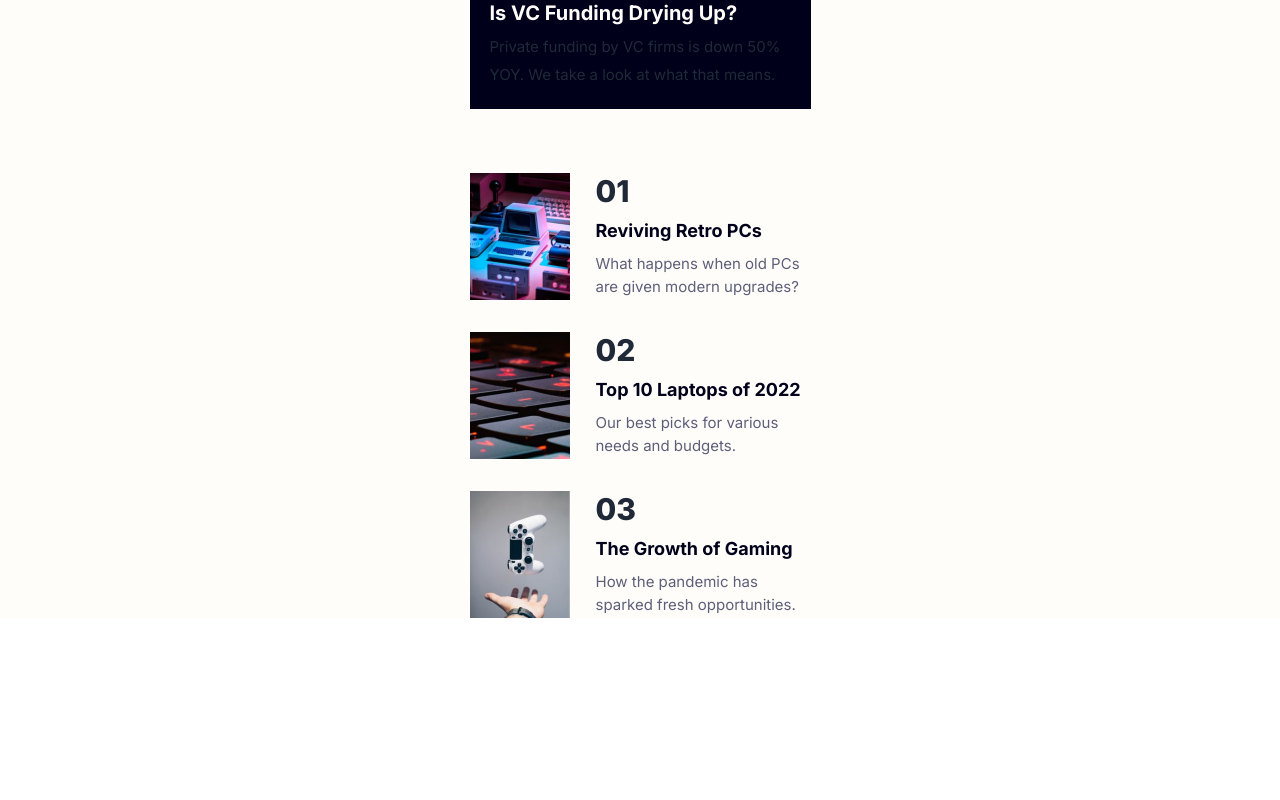
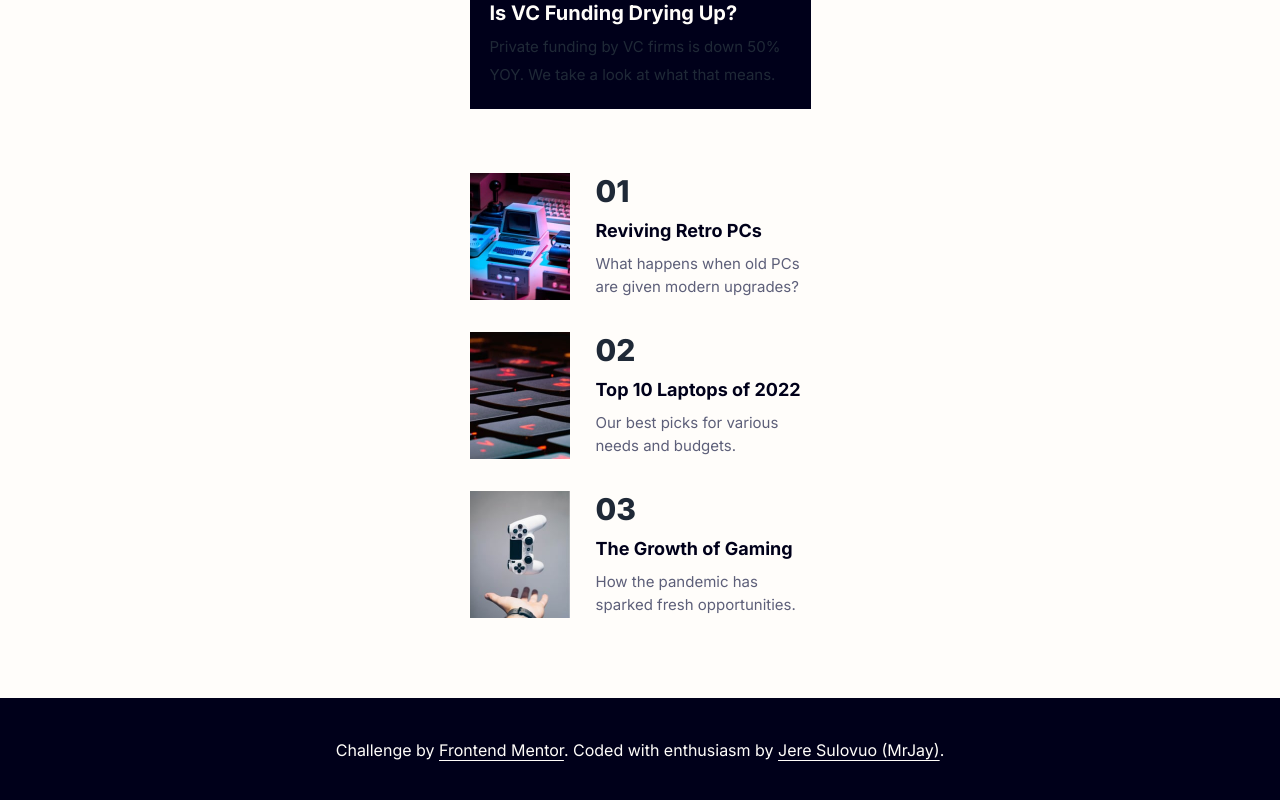
Before and after one commit to chungvuiloong/news-landing-page, a Next.js app: page / in a window 1280 px wide. Shown: the part 1170-1970 px from the top of the page. Before the commit the page ends 1788 px from the top, so only its background shows below. Built offline with nearby package versions, Linux system fonts and the light colour scheme.

Commit message:
Added footer and pb.

```diff
--- a/src/app/page.tsx
+++ b/src/app/page.tsx
@@ -1,3 +1,4 @@
+import Footer from '@/components/Footer'
 import HeadLineImage from '@/components/HeadLineImage'
 import Headline from '@/components/Headline'
 import Nav from '@/components/Nav'
@@ -10,13 +11,14 @@ export default function Home() {
     <main>
         <Nav />
         <div className='container mx-auto'>
-            <div className='2xl:grid grid-cols-3 flex flex-col 2xl:gap-8 gap-0'>
+            <div className='2xl:pb-[8rem] pb-[5rem] 2xl:grid grid-cols-3 flex flex-col 2xl:gap-8 gap-0'>
                 <HeadLineImage />
                 <Headline />
                 <NewPost />
                 <TopThree />
             </div>
         </div>
+        <Footer />
     </main>
   )
 }
```
